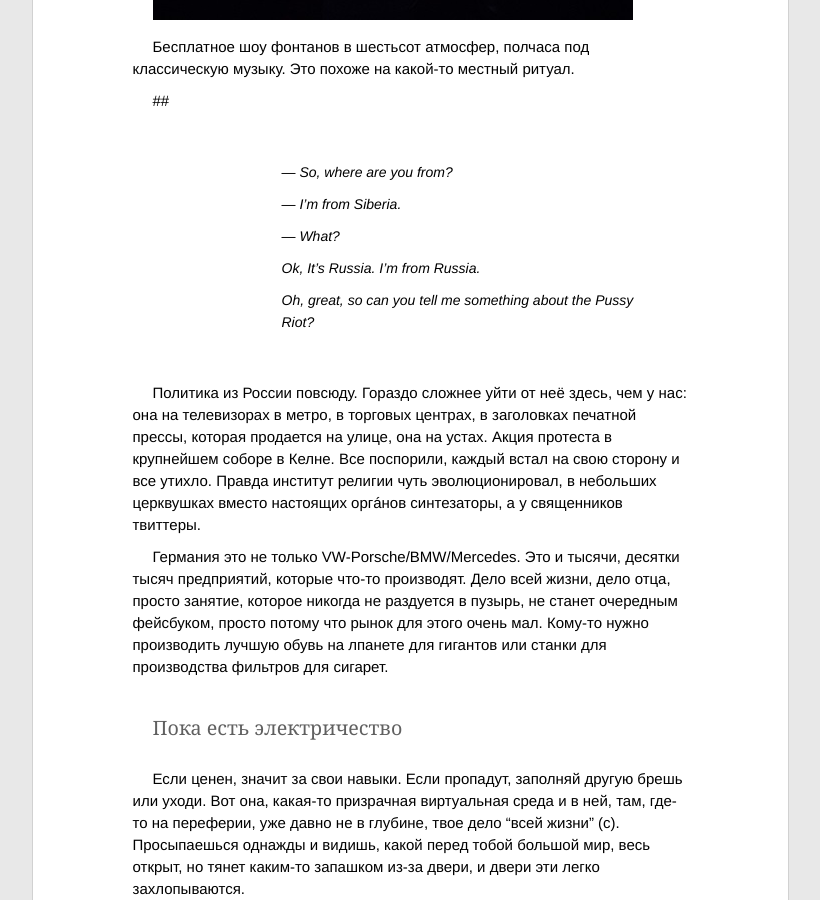
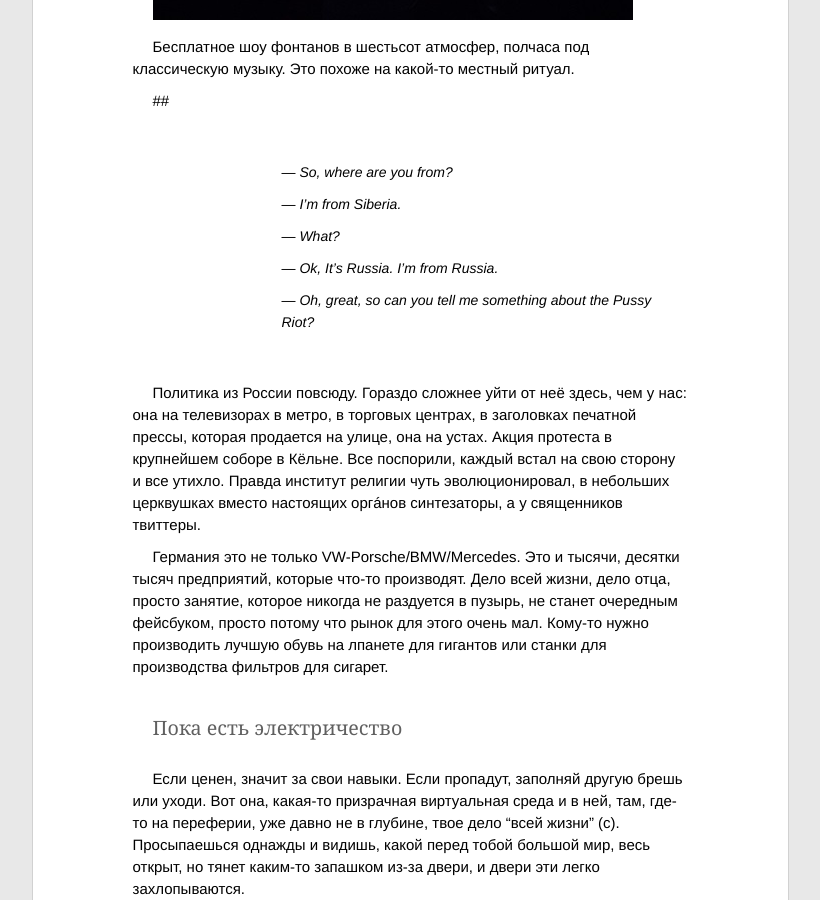
Before and after one commit to ptmt/ptmt.github.com, a Jekyll site: the page built from _posts/2012-09-03-ich-verstehe-sie-nicht.md, in a window 1280 px wide and 900 px high, scrolled down 1508 px. Shown: the whole window, without its empty margins (230-1050 px from the left). Built offline with Jekyll 4.4.1, drawn with Linux system fonts in a browser that asks for light colours; Markdown is read by kramdown in place of the engine named in the settings.

Commit message:
Update _posts/2012-09-03-ich-verstehe-sie-nicht.md

```diff
--- a/_posts/2012-09-03-ich-verstehe-sie-nicht.md
+++ b/_posts/2012-09-03-ich-verstehe-sie-nicht.md
@@ -26,12 +26,12 @@ title: Прогулять уроки истории
 >
 > — What?
 >
-> - Ok, It's Russia. I'm from Russia.
+> — Ok, It's Russia. I'm from Russia.
 >
-> - Oh, great, so can you tell me something about the Pussy Riot?
+> — Oh, great, so can you tell me something about the Pussy Riot?
 >
 
-Политика из России повсюду. Гораздо сложнее уйти от неё здесь, чем у нас: она на телевизорах в метро, в торговых центрах, в заголовках печатной прессы, которая продается на улице, она на устах. Акция протеста в крупнейшем соборе в Келне. Все поспорили, каждый встал на свою сторону и все утихло. Правда институт религии чуть эволюционировал, в небольших церквушках вместо настоящих оргáнов синтезаторы, а у священников твиттеры.
+Политика из России повсюду. Гораздо сложнее уйти от неё здесь, чем у нас: она на телевизорах в метро, в торговых центрах, в заголовках печатной прессы, которая продается на улице, она на устах. Акция протеста в крупнейшем соборе в Кёльне. Все поспорили, каждый встал на свою сторону и все утихло. Правда институт религии чуть эволюционировал, в небольших церквушках вместо настоящих оргáнов синтезаторы, а у священников твиттеры.
 
 Германия это не только VW-Porsche/BMW/Mercedes. Это и тысячи, десятки тысяч предприятий, которые что-то производят. Дело всей жизни, дело отца, просто занятие, которое никогда не раздуется в пузырь, не станет очередным фейсбуком, просто потому что рынок для этого очень мал. Кому-то нужно производить лучшую обувь на лпанете для гигантов или станки для производства фильтров для сигарет.
 
```
